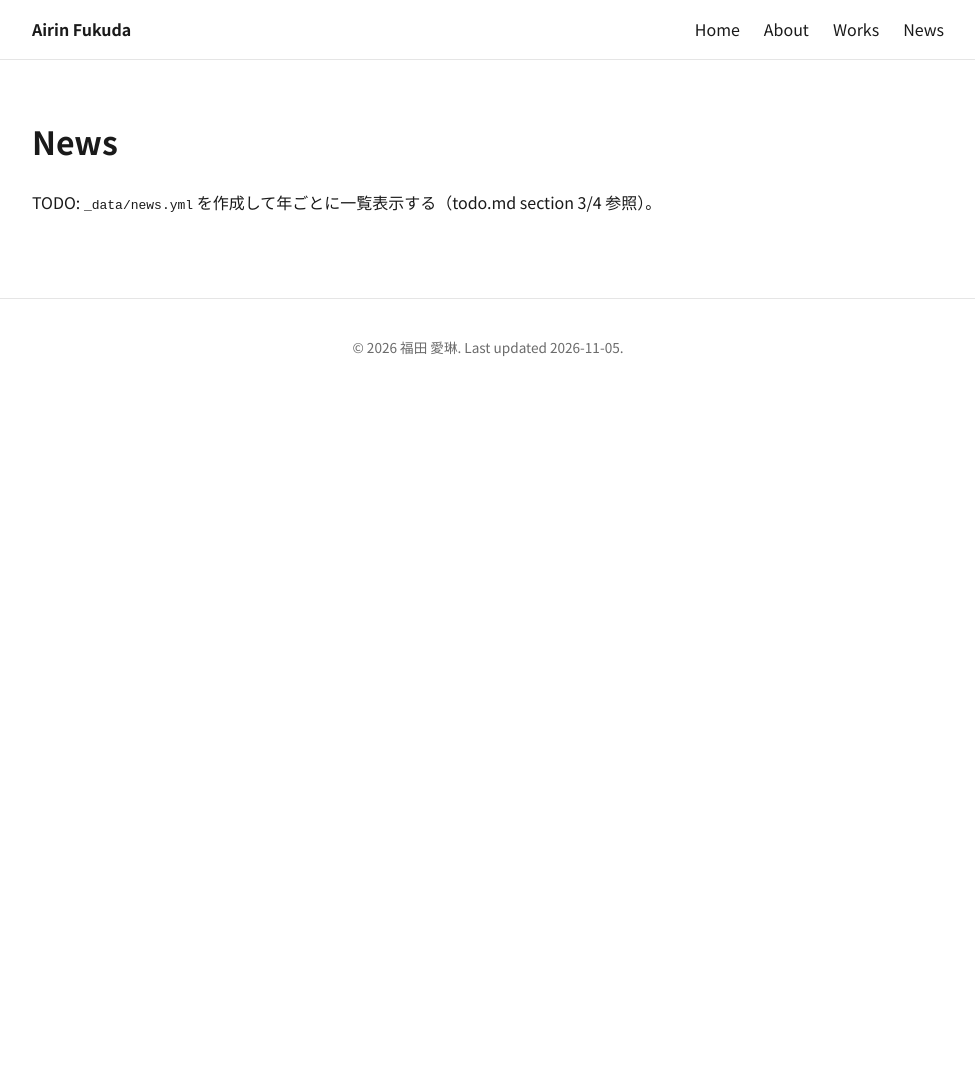
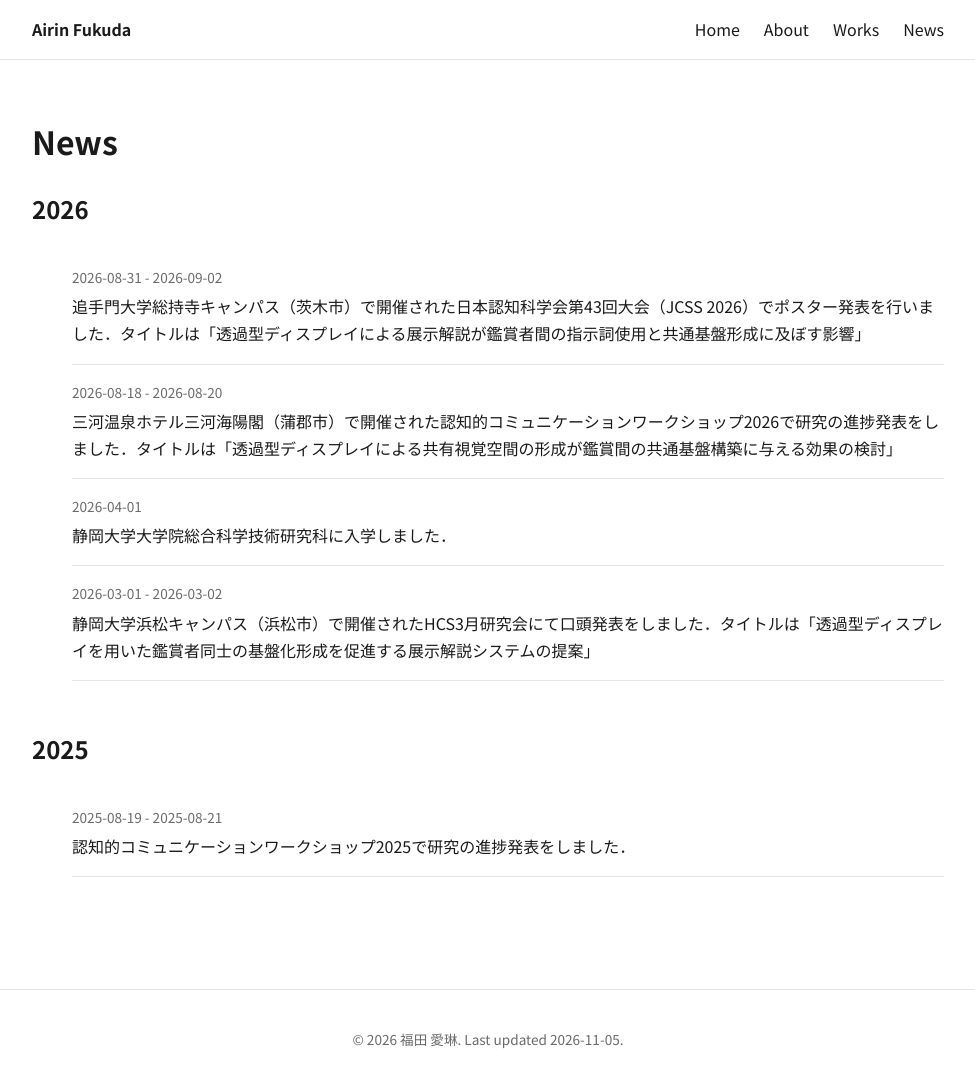
Before and after one commit to i2rin/i2rin.github.io, a Jekyll site: the page built from news.md, in a window 1280 px wide. Shown: the whole page, without its empty margins (152-1127 px from the left). Built offline with Jekyll 4.4.1, drawn with Linux system fonts in a browser that asks for light colours; before the commit the page ends 900 px from its top, so only the background shows below that.

Commit message:
fix design

```diff
--- a/_data/news.yml
+++ b/_data/news.yml
@@ -21,4 +21,4 @@
 
 - date: "2025-08-19"
   date_end: "2025-08-21"
-  text: "認知的コミュニケーションワークショップ2025で研究の進捗発表をしました"
+  text: "認知的コミュニケーションワークショップ2025で研究の進捗発表をしました．"
--- a/assets/css/style.css
+++ b/assets/css/style.css
@@ -2,6 +2,7 @@
   --color-bg: #ffffff;
   --color-text: #1a1a1a;
   --color-muted: #6b6b6b;
+  --color-muted-strong: #474747;
   --color-border: #e5e5e5;
   --color-accent: #2563eb;
   --color-accent-bg: #eef2ff;
@@ -115,7 +116,7 @@ a:hover {
 
 .profile-card__kana {
   font-size: 0.85rem;
-  color: var(--color-muted);
+  color: var(--color-muted-strong);
   margin: 0;
 }
 
@@ -125,7 +126,7 @@ a:hover {
 
 .profile-card__romaji {
   font-size: 0.9rem;
-  color: var(--color-muted);
+  color: var(--color-muted-strong);
   font-weight: 400;
   margin-left: 0.5rem;
 }
@@ -282,6 +283,7 @@ a:hover {
     --color-bg: #121212;
     --color-text: #f0f0f0;
     --color-muted: #a3a3a3;
+    --color-muted-strong: #d0d0d0;
     --color-border: #2e2e2e;
     --color-accent-bg: #1e2a4a;
     --color-award-bg: #3a2c12;
--- a/news.md
+++ b/news.md
@@ -4,4 +4,30 @@ title: News
 
 # News
 
-TODO: `_data/news.yml` を作成して年ごとに一覧表示する（todo.md section 3/4 参照）。
+{% assign empty_array = "" | split: "," %}
+{% assign news_items = site.data.news | default: empty_array %}
+{% assign sorted_news = news_items | sort: "date" | reverse %}
+
+{% if sorted_news.size == 0 %}
+<p>TODO: `_data/news.yml` にデータを追加すると、ここに年ごとに一覧表示されます。</p>
+{% endif %}
+
+{% assign current_year = "" %}
+{% for item in sorted_news %}
+  {% assign year = item.date | slice: 0, 4 %}
+  {% if year != current_year %}
+    {% unless forloop.first %}
+  </ul>
+</section>
+    {% endunless %}
+<section class="works-section" id="y{{ year }}">
+  <h2>{{ year }}</h2>
+  <ul>
+    {% assign current_year = year %}
+  {% endif %}
+  {% include news-item.html news=item %}
+{% endfor %}
+{% unless sorted_news.size == 0 %}
+  </ul>
+</section>
+{% endunless %}
```
Also changed, not shown: index.md (+1 -1 lines).
